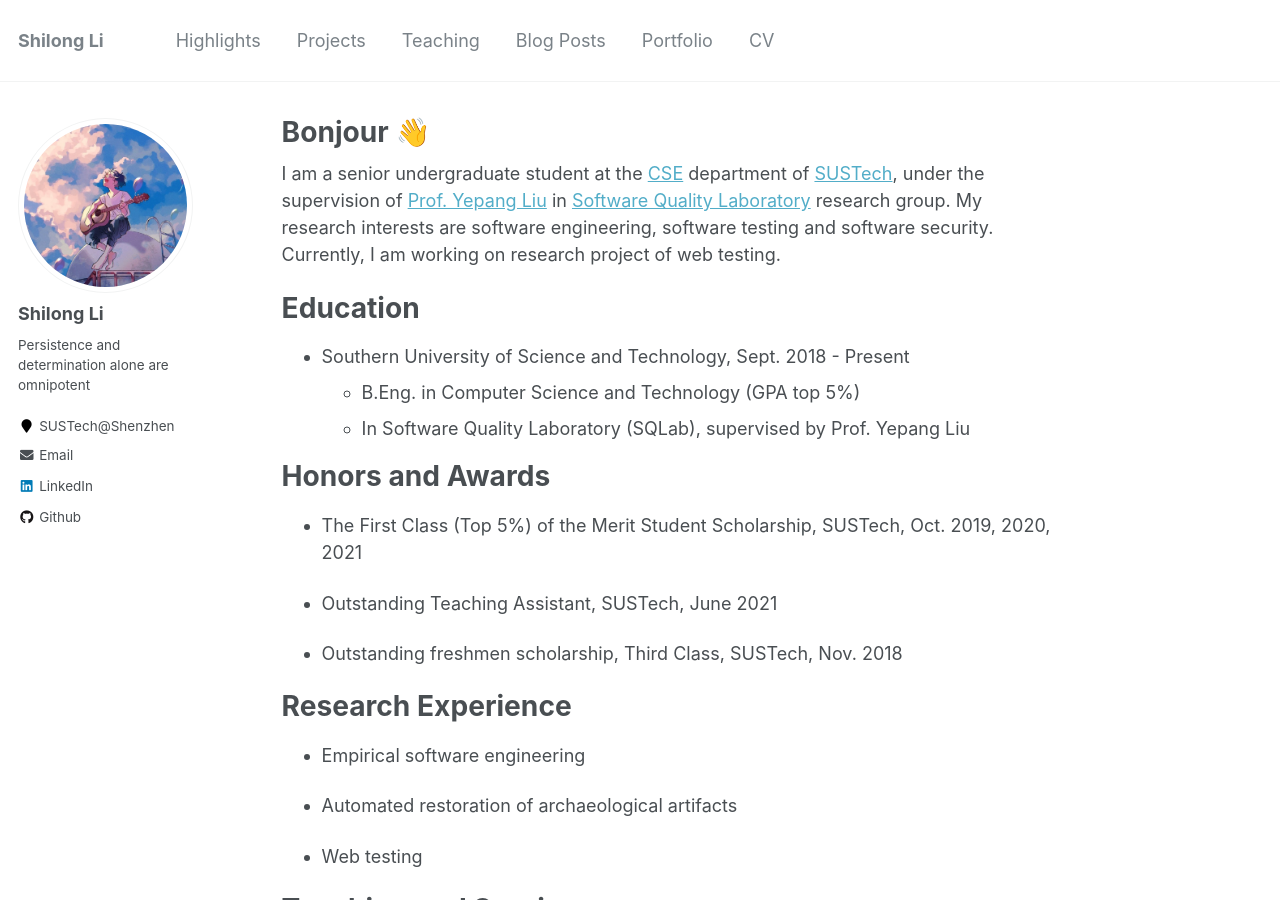
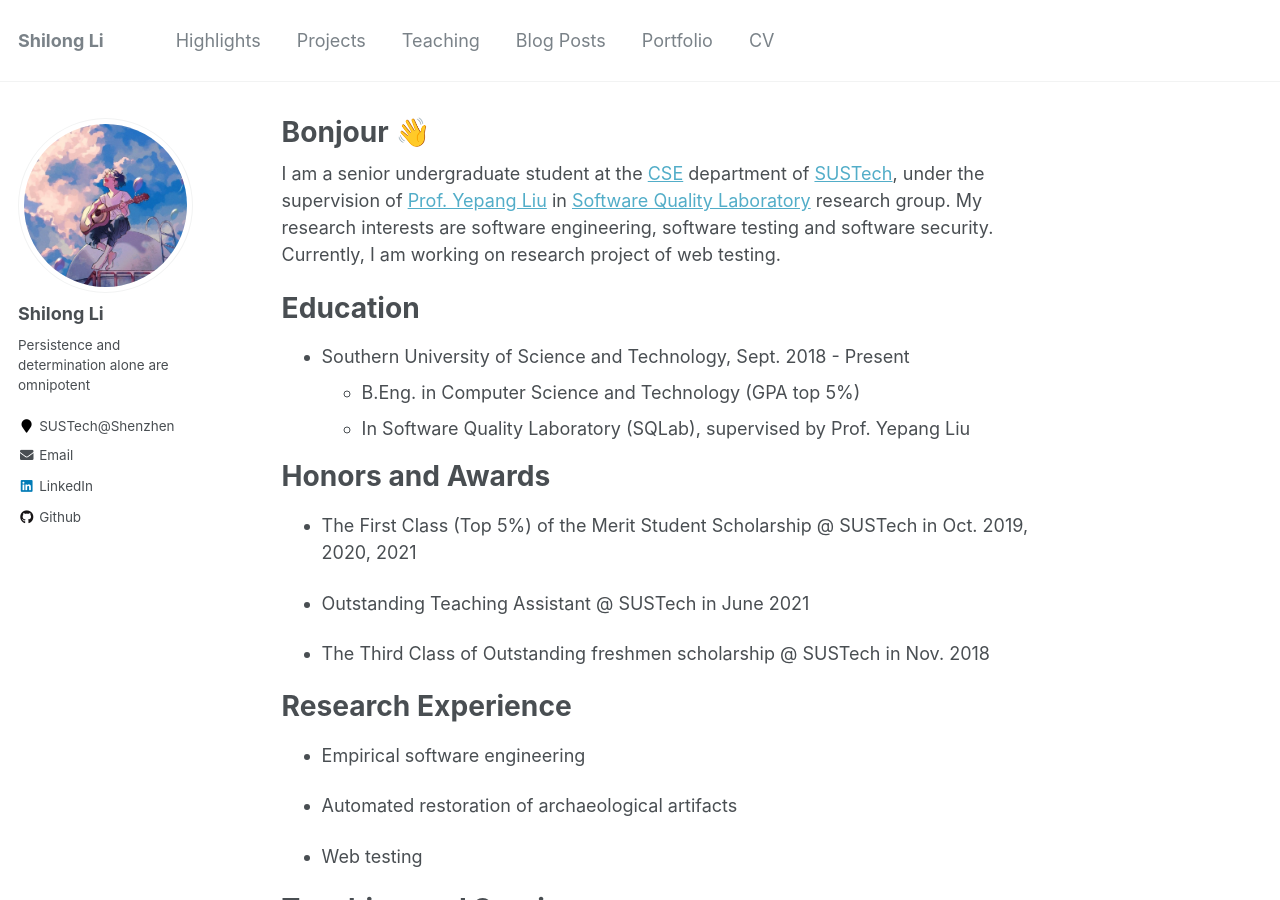
Before and after one commit to lethal233/lethal233.github.io, a Jekyll site: the page built from _pages/about.md, in a window 1280 px wide and 900 px high. Built offline with Jekyll 4.4.1, drawn with Linux system fonts in a browser that asks for light colours.

Commit message:
[update] about

```diff
--- a/_pages/about.md
+++ b/_pages/about.md
@@ -18,11 +18,11 @@
 
 # Honors and Awards
 
-- The First Class (Top 5%) of the Merit Student Scholarship, SUSTech, Oct. 2019, 2020, 2021
+- The First Class (Top 5%) of the Merit Student Scholarship @ SUSTech in Oct. 2019, 2020, 2021
 
-- Outstanding Teaching Assistant, SUSTech, June 2021
+- Outstanding Teaching Assistant @ SUSTech in June 2021
 
-- Outstanding freshmen scholarship, Third Class, SUSTech, Nov. 2018
+- The Third Class of Outstanding freshmen scholarship @ SUSTech in Nov. 2018
 
 # Research Experience
 
```
